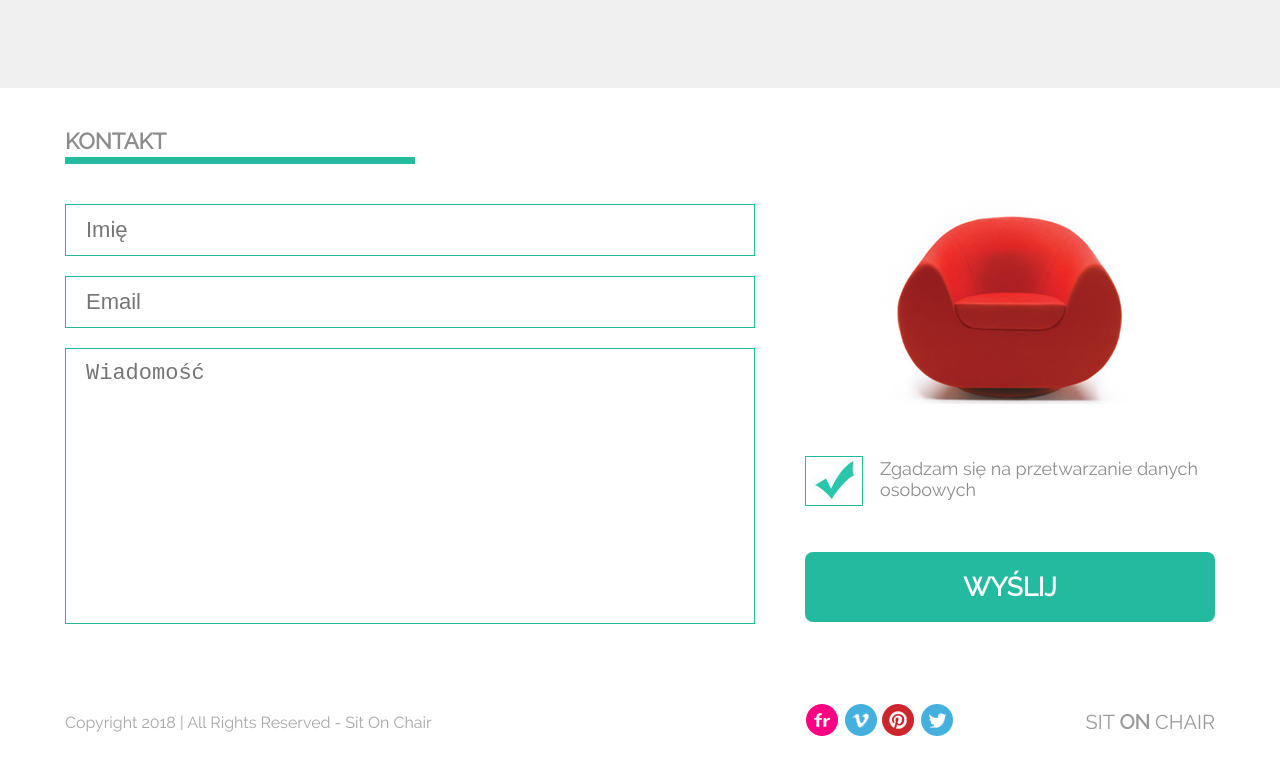
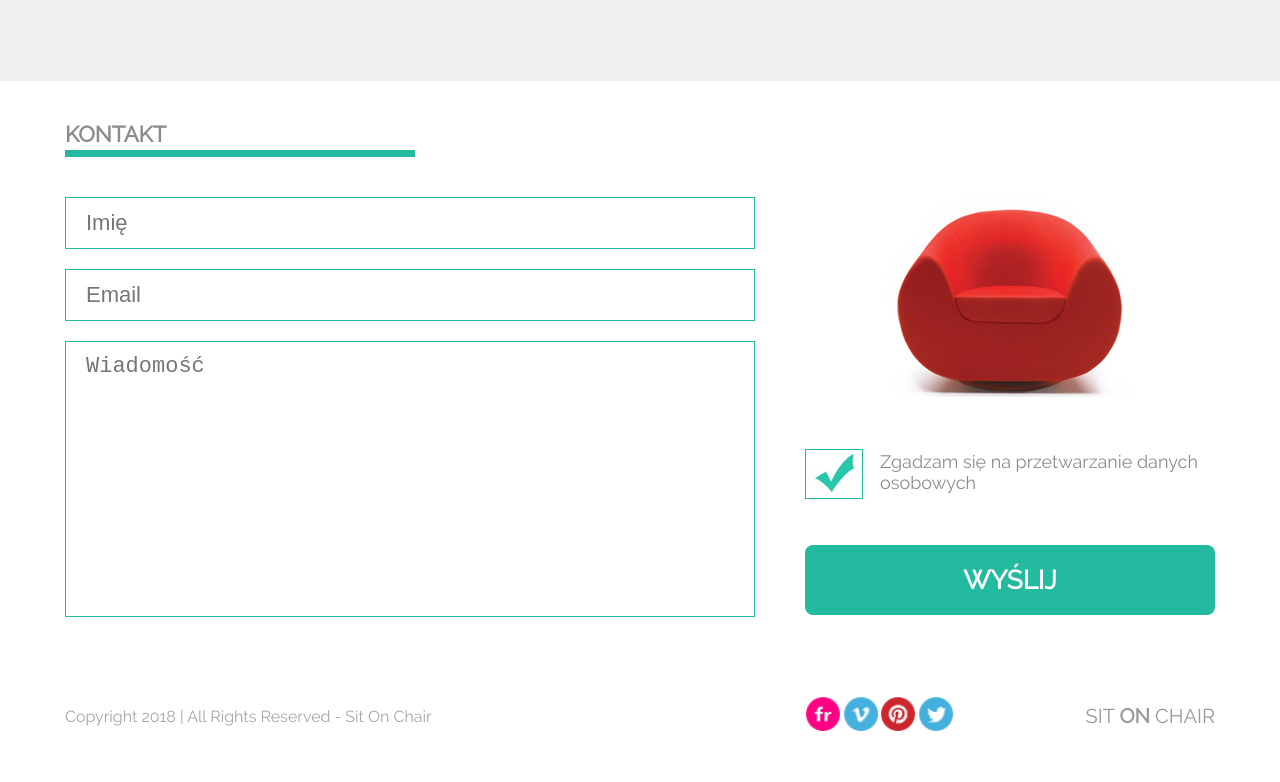
Before and after one commit to lukaszrej/SitOnChair, a plain HTML site: page index.html in a window 1280 px wide. Shown: the part 1526-2308 px from the top of the page. Drawn offline with Linux system fonts and the light colour scheme.

Commit message:
Corrections - images as background

```diff
--- a/css/style.css
+++ b/css/style.css
@@ -246,12 +246,27 @@ textarea {
 .offers__col {
     width: 32%;
     font-size: 1.6rem;
-    max-height: 260px; /* just for protection */
+    max-height: 253px; /* just for protection */
     overflow: hidden;
     position: relative;
     border: 2px solid #ccc;
     line-height: 1.3;
 }
+
+.offers__col a .box1_img,
+.offers__col a .box2_img {
+    background-image: url("../images/box1_img.jpg");
+    width: 100%;
+    height: 260px;
+    margin-bottom: 5px;
+    background-size: contain;
+    background-repeat: no-repeat;
+}
+
+.offers__col a .box2_img {
+    background-image: url("../images/box2_img.jpg");
+}
+
 
 .offers__details {
     position: absolute;
@@ -502,6 +517,20 @@ textarea {
     margin-top: 12%;
 }
 
+.form__col--small figure {
+    display: flex;
+    justify-content: center;
+}
+
+.form__col--small figure .red_chair_img {
+    background-image: url("../images/red_chair.png");
+    width: 264px;
+    height: 210px;
+    margin-bottom: 5px;
+    background-size: contain;
+    background-repeat: no-repeat;
+}
+
 .form__col--small .button {
     font-size: 2.6rem;
     font-weight: 700;
@@ -613,3 +642,25 @@ input:focus::-ms-input-placeholder { /* Microsoft Edge */
 .footer__col--small span {
     font-weight: 700;
 }
+
+.footer__col--small a .flickr_img,
+.footer__col--small a .vimeo_img,
+.footer__col--small a .pinterest_img,
+.footer__col--small a .twitter_img {
+    background-image: url("../images/flickr.png");
+    width: 37px;
+    height: 37px;
+    margin-bottom: 5px;
+    background-size: contain;
+    background-repeat: no-repeat;
+}
+
+.footer__col--small a .vimeo_img {
+    background-image: url("../images/vimeo.png");
+}
+.footer__col--small a .pinterest_img {
+    background-image: url("../images/pinterest.png");
+}
+.footer__col--small a .twitter_img {
+    background-image: url("../images/twitter.png");
+}
--- a/index.html
+++ b/index.html
@@ -81,7 +81,7 @@
 
             <div class="offers__col">
                 <a href="#">
-                    <img src="images/box1_img.jpg" alt="">
+                    <div class="box1_img"></div>
                 </a>
                 <div class="offers__details">
                     <h3 class="title--decor">
@@ -92,7 +92,7 @@
 
             <div class="offers__col">
                 <a href="#">
-                    <img src="images/box2_img.jpg" alt="">
+                    <div class="box2_img"></div>
                 </a>
                 <div class="offers__details">
                     <h3 class="title--decor">
@@ -193,8 +193,9 @@
 
             <div class="form__col form__col--small">
                 <figure>
-                    <img src="images/red_chair.png" alt="">
+                    <div class="red_chair_img"></div>
                 </figure>
+
                 <div class="container--flex">
                     <!-- checkbox -->
                     <label class="check--container">
@@ -222,10 +223,10 @@
         </div>
         <div class="footer__col footer__col--small">
             <div class="footer__col--small">
-                <a href="#"><img src="images/flickr.png" alt=""></a>
-                <a href="#"><img src="images/vimeo.png" alt=""></a>
-                <a href="#"><img src="images/pinterest.png" alt=""></a>
-                <a href="#"><img src="images/twitter.png" alt=""></a>
+                <a href="#"><div class="flickr_img"></div></a>
+                <a href="#"><div class="vimeo_img"></div></a>
+                <a href="#"><div class="pinterest_img"></div></a>
+                <a href="#"><div class="twitter_img"></div></a>
             </div>
             <p>SIT <span>ON</span> CHAIR</p>
         </div>
```
